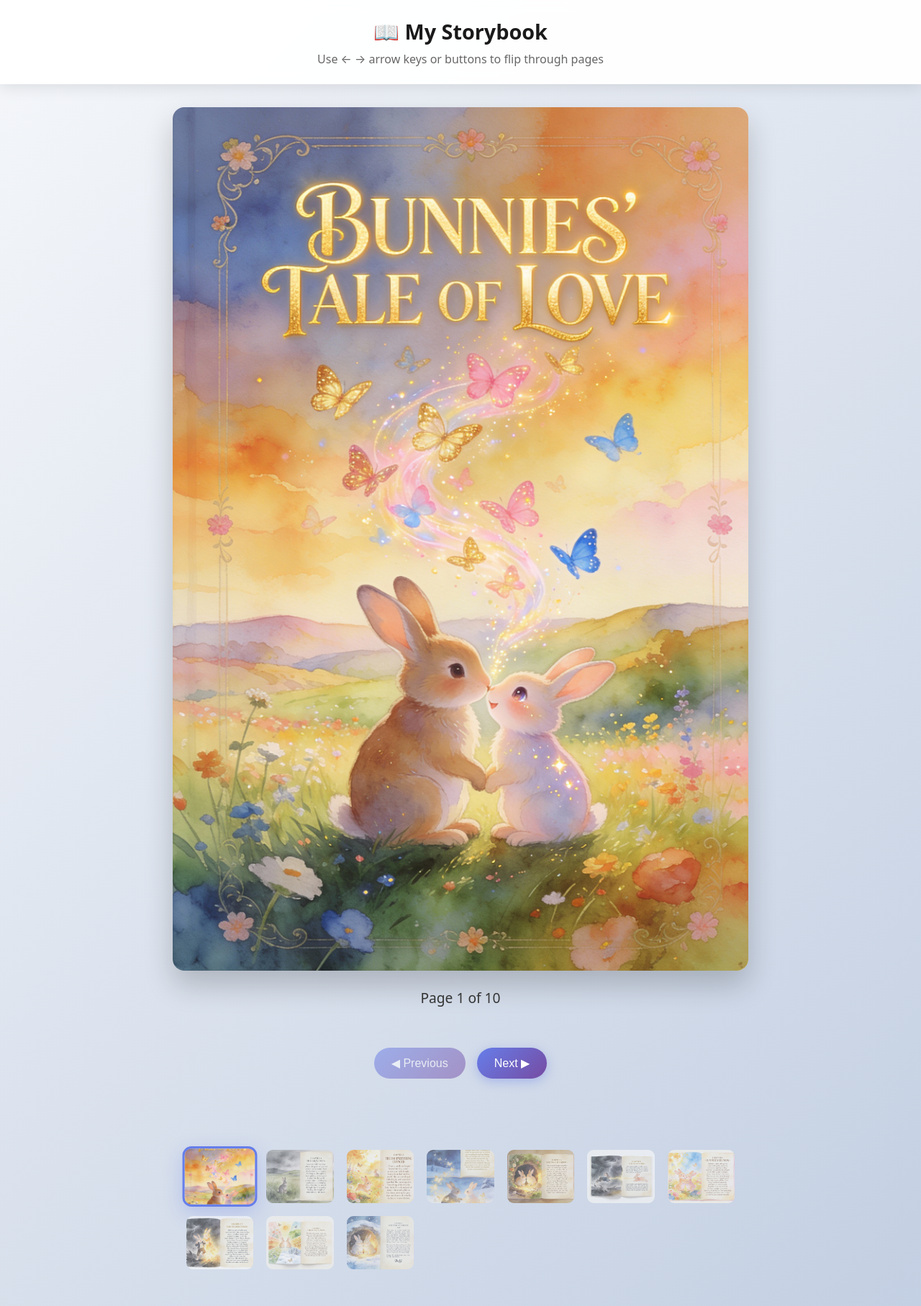
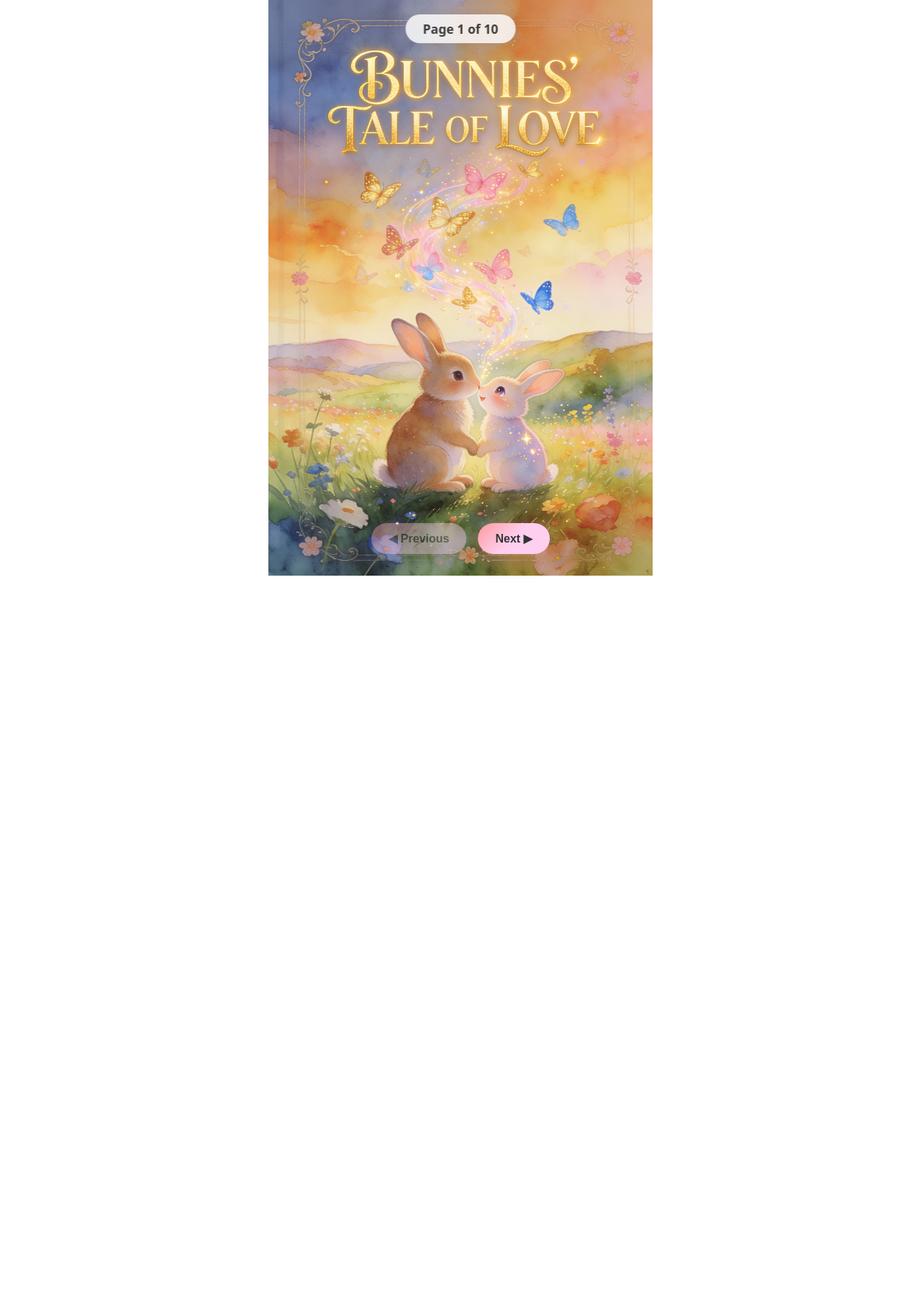
Before and after one commit to lnk2k/bunnytale, a plain HTML site: page index.html in a window 1280 px wide. Shown: the whole page at 72% size. After the commit the page ends 800 px from the top, so only its background shows below. Drawn offline with Linux system fonts and the light colour scheme.

Commit message:
Update index.html

```diff
--- a/index.html
+++ b/index.html
@@ -3,163 +3,91 @@
 <head>
   <meta charset="UTF-8">
   <meta name="viewport" content="width=device-width, initial-scale=1.0">
-  <title>My Storybook</title>
+  <title>Bunnies Tale of Love</title>
   <style>
     * {
       box-sizing: border-box;
+      margin: 0;
+      padding: 0;
     }
     body {
-      margin: 0;
       font-family: system-ui, -apple-system, BlinkMacSystemFont, "Segoe UI", sans-serif;
       background: linear-gradient(135deg, #f5f7fa 0%, #c3cfe2 100%);
       color: #222;
+      height: 100vh;
+      overflow: hidden;
       display: flex;
       flex-direction: column;
-      min-height: 100vh;
-      padding: 0;
-    }
-    header {
-      text-align: center;
-      padding: 1.5rem;
-      background: rgba(255,255,255,0.95);
-      backdrop-filter: blur(10px);
-      box-shadow: 0 4px 20px rgba(0,0,0,0.1);
-      position: sticky;
-      top: 0;
-      z-index: 100;
-    }
-    h1 {
-      margin: 0 0 0.5rem 0;
-      font-size: 1.8rem;
-      font-weight: 700;
-      color: #1a1a1a;
-    }
-    .subtitle {
-      margin: 0;
-      color: #666;
-      font-size: 1rem;
-    }
-    .container {
-      max-width: 1000px;
-      margin: 0 auto;
-      padding: 2rem 1rem;
-      flex: 1;
-      display: flex;
-      flex-direction: column;
-      align-items: center;
     }
     .story-image {
-      width: 100%;
-      max-width: 800px;
-      height: auto;
-      border-radius: 16px;
-      box-shadow: 0 20px 40px rgba(0,0,0,0.2);
+      width: 100vw;
+      height: 100vh;
+      object-fit: contain;
+      object-position: center;
       background: #fff;
-      transition: transform 0.3s ease, box-shadow 0.3s ease;
-    }
-    .story-image:hover {
-      transform: translateY(-5px);
-      box-shadow: 0 30px 60px rgba(0,0,0,0.25);
+      transition: opacity 0.3s ease;
     }
     .page-info {
-      text-align: center;
-      margin: 1.5rem 0;
-      font-size: 1.2rem;
-      font-weight: 500;
+      position: fixed;
+      top: 20px;
+      left: 50%;
+      transform: translateX(-50%);
+      background: rgba(255,255,255,0.9);
+      backdrop-filter: blur(10px);
+      padding: 0.5rem 1.5rem;
+      border-radius: 25px;
+      font-size: 1.1rem;
+      font-weight: 600;
       color: #333;
+      box-shadow: 0 4px 20px rgba(0,0,0,0.1);
+      z-index: 100;
+      opacity: 0.9;
     }
     .nav-buttons {
+      position: fixed;
+      bottom: 30px;
+      left: 50%;
+      transform: translateX(-50%);
       display: flex;
-      justify-content: center;
       gap: 1rem;
-      margin: 2rem 0;
-      flex-wrap: wrap;
+      z-index: 100;
     }
     button {
       padding: 0.75rem 1.5rem;
       border-radius: 50px;
       border: none;
-      background: linear-gradient(135deg, #667eea 0%, #764ba2 100%);
-      color: white;
+      background: linear-gradient(135deg, #ff9a9e 0%, #fecfef 50%, #fecfef 100%);
+      color: #333;
       cursor: pointer;
       font-size: 1rem;
-      font-weight: 500;
+      font-weight: 600;
       transition: all 0.2s ease;
-      box-shadow: 0 4px 15px rgba(102, 126, 234, 0.4);
+      box-shadow: 0 8px 25px rgba(255, 154, 158, 0.4);
     }
     button:hover:not(:disabled) {
-      transform: translateY(-2px);
-      box-shadow: 0 8px 25px rgba(102, 126, 234, 0.5);
+      transform: translateY(-3px);
+      box-shadow: 0 12px 35px rgba(255, 154, 158, 0.6);
     }
     button:disabled {
-      opacity: 0.5;
+      opacity: 0.4;
       cursor: default;
       transform: none;
       box-shadow: none;
     }
-    .thumbs {
-      display: grid;
-      grid-template-columns: repeat(auto-fit, minmax(90px, 1fr));
-      gap: 0.75rem;
-      margin-top: 3rem;
-      padding: 1rem;
-      max-width: 800px;
-      width: 100%;
-    }
-    .thumb {
-      width: 100%;
-      height: 80px;
-      object-fit: cover;
-      border-radius: 12px;
-      cursor: pointer;
-      opacity: 0.6;
-      transition: all 0.3s ease;
-      border: 3px solid transparent;
-    }
-    .thumb.active {
-      opacity: 1;
-      border-color: #667eea;
-      transform: scale(1.05);
-      box-shadow: 0 8px 25px rgba(102, 126, 234, 0.3);
-    }
-    .thumb:hover {
-      opacity: 0.9;
-      transform: scale(1.02);
-    }
-    @media (max-width: 768px) {
-      .container {
-        padding: 1rem;
-      }
-      h1 {
-        font-size: 1.5rem;
-      }
-      .nav-buttons {
-        gap: 0.5rem;
+    @media (max-width: 480px) {
+      .page-info {
+        font-size: 1rem;
+        padding: 0.4rem 1rem;
       }
       button {
         padding: 0.6rem 1.2rem;
         font-size: 0.9rem;
       }
-      .thumbs {
-        grid-template-columns: repeat(auto-fit, minmax(70px, 1fr));
-        gap: 0.5rem;
-      }
-    }
-    @media (max-width: 480px) {
-      .thumbs {
-        grid-template-columns: repeat(3, 1fr);
-      }
     }
   </style>
 </head>
 <body>
-  <header>
-    <h1>📖 My Storybook</h1>
-    <p class="subtitle">Use ← → arrow keys or buttons to flip through pages</p>
-  </header>
-
-  <div class="container">
-    <img id="mainImage" class="story-image" src="page0.png" alt="Story page 1">
+  <img id="mainImage" class="story-image" src="page0.png" alt="Bunnies Tale of Love - Page 1">
 
   <div class="page-info">
     <span id="pageText">Page 1 of 10</span>
@@ -168,20 +96,6 @@
   <div class="nav-buttons">
     <button id="prevBtn" disabled>◀ Previous</button>
     <button id="nextBtn">Next ▶</button>
-    </div>
-
-    <div class="thumbs" id="thumbs">
-      <img src="page0.png" alt="Page 1" class="thumb active" data-index="0">
-      <img src="page1.png" alt="Page 2" class="thumb" data-index="1">
-      <img src="page2.png" alt="Page 3" class="thumb" data-index="2">
-      <img src="page3.png" alt="Page 4" class="thumb" data-index="3">
-      <img src="page4.png" alt="Page 5" class="thumb" data-index="4">
-      <img src="page5.png" alt="Page 6" class="thumb" data-index="5">
-      <img src="page6.png" alt="Page 7" class="thumb" data-index="6">
-      <img src="page7.png" alt="Page 8" class="thumb" data-index="7">
-      <img src="page8.png" alt="Page 9" class="thumb" data-index="8">
-      <img src="page9.png" alt="Page 10" class="thumb" data-index="9">
-    </div>
   </div>
 
   <script>
@@ -195,20 +109,15 @@
     const pageText = document.getElementById("pageText");
     const prevBtn = document.getElementById("prevBtn");
     const nextBtn = document.getElementById("nextBtn");
-    const thumbs = document.querySelectorAll(".thumb");
 
     function updateView(index) {
       currentIndex = index;
       mainImage.src = images[currentIndex];
-      mainImage.alt = `Story page ${currentIndex + 1}`;
+      mainImage.alt = `Bunnies Tale of Love - Page ${currentIndex + 1}`;
       pageText.textContent = `Page ${currentIndex + 1} of ${images.length}`;
 
       prevBtn.disabled = currentIndex === 0;
       nextBtn.disabled = currentIndex === images.length - 1;
-
-      thumbs.forEach((thumb, i) => {
-        thumb.classList.toggle("active", i === currentIndex);
-      });
     }
 
     prevBtn.addEventListener("click", () => {
@@ -217,13 +126,6 @@
 
     nextBtn.addEventListener("click", () => {
       if (currentIndex < images.length - 1) updateView(currentIndex + 1);
-    });
-
-    thumbs.forEach((thumb) => {
-      thumb.addEventListener("click", () => {
-        const index = parseInt(thumb.dataset.index, 10);
-        updateView(index);
-      });
     });
 
     document.addEventListener("keydown", (e) => {
```
Lines whose indentation alone changed are shown as unchanged.
